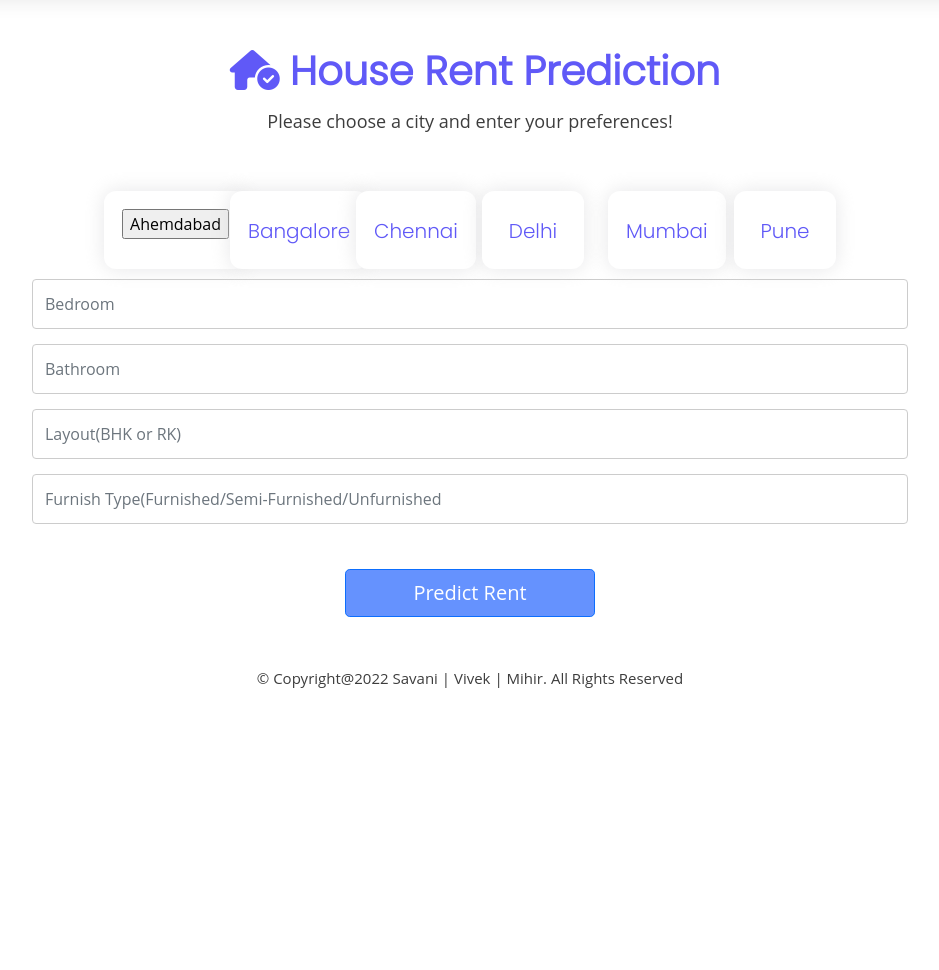
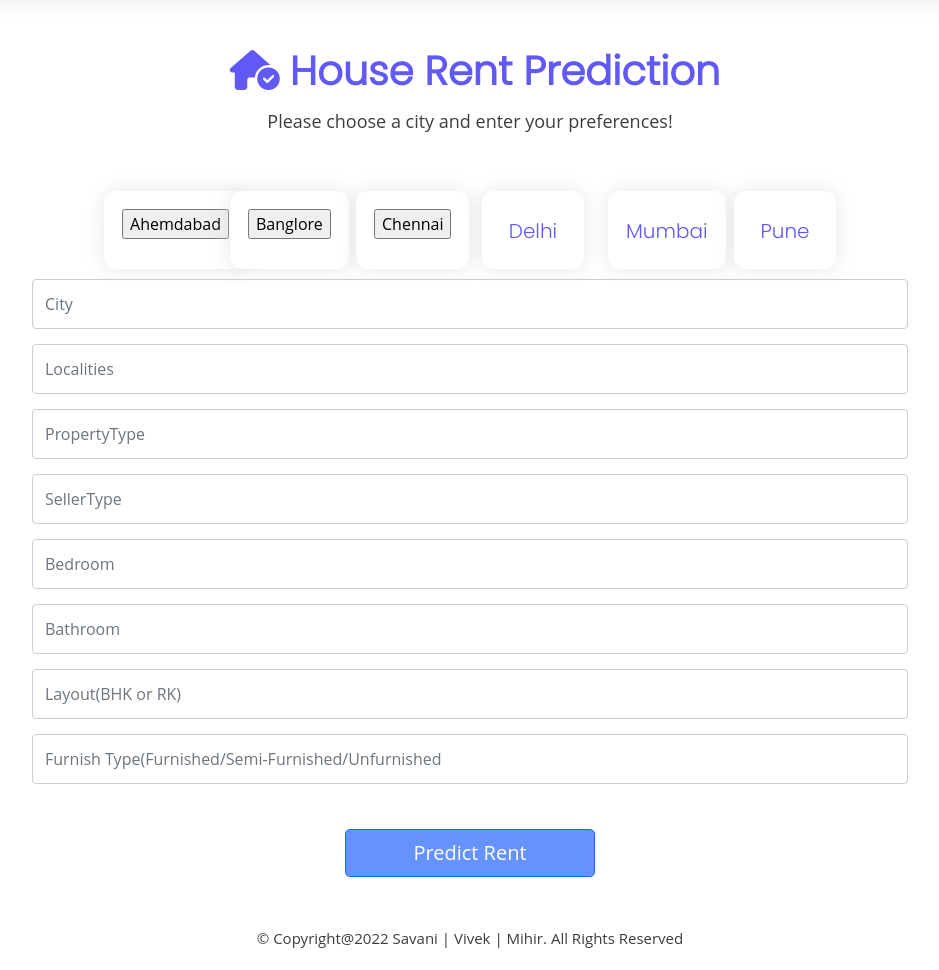
Before and after one commit to aadi2305/house-price-prediction, a Django app: page / in a window 1280 px wide. Shown: the part 82-1052 px from the top of the page, without its empty margins (170-1109 px from the left). Before the commit the page ends 770 px from the top, so only its background shows below. Run offline with Django 4.2, Linux system fonts and the light colour scheme; some libraries are stand-ins or nearby versions.

Commit message:
added some bullshit

```diff
--- a/server/predictor/templates/index.html
+++ b/server/predictor/templates/index.html
@@ -211,7 +211,7 @@
 
     <section id="form" class="form">
         <div class="container">
-            <form action="result" method="POST">
+            <form action="" method="POST">
                 {% csrf_token %}
                 <section id="city" class="city">
                     <div class="form">
@@ -226,12 +226,15 @@
                             </div>
                             <div class="col-md-6 col-lg-2 d-flex align-items-stretch mb-5 mb-lg-0">
                                 <div class="cityBox">
-                                    <h5 class="title">Bangalore</h5>
+                                    <!-- <h5 class="title">Bangalore</h5> -->
+                                    <input type="button" value="Banglore" name="city">
                                 </div>
                             </div>
                             <div class="col-md-6 col-lg-2 d-flex align-items-stretch mb-5 mb-lg-0">
                                 <div class="cityBox">
-                                    <h5 class="title">Chennai</h5>
+                                    <!-- <h5 class="title">Chennai</h5>
+                                     -->
+                                     <input type="button" value="Chennai" name="city">
                                 </div>
                             </div>
                             <div class="col-md-6 col-lg-2 d-flex align-items-stretch mb-5 mb-lg-0">
@@ -253,7 +256,18 @@
                     </div>
 
                 </section>
-
+                    <div class="form-group">
+                    <input class="form-control" placeholder="City" required type="text" name="city">
+                    </div>
+                    <div class="form-group">
+                    <input class="form-control" placeholder="Localities" required type="text" name="locality">
+                    </div>
+                    <div class="form-group">
+                    <input class="form-control" placeholder="PropertyType" required type="text" name="propertyType">
+                    </div>
+                    <div class="form-group">
+                    <input class="form-control" placeholder="SellerType" required type="text" name="sellerType">
+                    </div>
                     <div class="form-group">
                     <input class="form-control" placeholder="Bedroom" required type="text" name="bed">
                     </div>
@@ -266,6 +280,7 @@
                     <div class="form-group">
                     <input class="form-control" placeholder="Furnish Type(Furnished/Semi-Furnished/Unfurnished" required type="text" name="furnish">
                     </div>
+
                     <input class="btn btn-primary btn-lg btn-block" type="submit" value='Predict Rent'>
               </form>
         </div>
--- a/server/predictor/views.py
+++ b/server/predictor/views.py
@@ -1,3 +1,4 @@
+from cmath import log
 from django.shortcuts import render
 from django.http import HttpResponse
 from rest_framework.views import APIView
@@ -42,7 +43,7 @@ for city in layoutType:
     layoutType1.append(city[12:])
     # print(city)
 
-list1 = cities1 + furnished1 + propertyType1 + sellerType1 + localities1 + layoutType1
+list1 = cities1 + furnished1 + propertyType1 + sellerType1 + localities1 + layoutType1 +["area"]+ ["bathroom"] + ["bedroom"]
 
 
 dict1 = dict.fromkeys(list1 ,0)
@@ -50,8 +51,35 @@ dict1 = dict.fromkeys(list1 ,0)
 
 def yo(request):
     if request.method == "POST":
-        print('EW')
-        print(request.POST)
+        city = request.POST.get("city")
+        locality = request.POST.get("locality")
+        apartment = request.POST.get("propertyType")
+        agentType = request.POST.get("sellerType")
+        bedroom = request.POST.get("bed")
+        bathroom = request.POST.get("bath")
+        layout = request.POST.get("layout")
+        furnished = request.POST.get("furnish")
+
+        # print(str(len(cities1))+ " " + str(len(furnished1))+" "+ str(len(propertyType1))+ " "+str(len(sellerType1))+" "+  str(len(localities1))+ " " + str(len(layoutType1)))
+
+        dict1[city] =1
+        dict1[locality] =1
+        dict1[apartment] =1
+        dict1[agentType] =1
+        dict1["bedroom"] =int(bedroom)
+        dict1["bathroom"] =int(bathroom)
+        dict1["area"] =1264.6044681391215
+        dict1[furnished] =1
+        dict1[layout] = 1
+
+        model = pickle.load(open('ml_model.sav', 'rb'))
+        list2 = []
+        for item in dict1.values():
+            list2.append(item)
+
+        list2.append(0)
+        prediction = model.predict([list2])
+        print(prediction)
     return render(request, "index.html")
 
 def yo2(request):
```
Also changed, not shown: 3 other files. Lines whose indentation alone changed are shown as unchanged.
